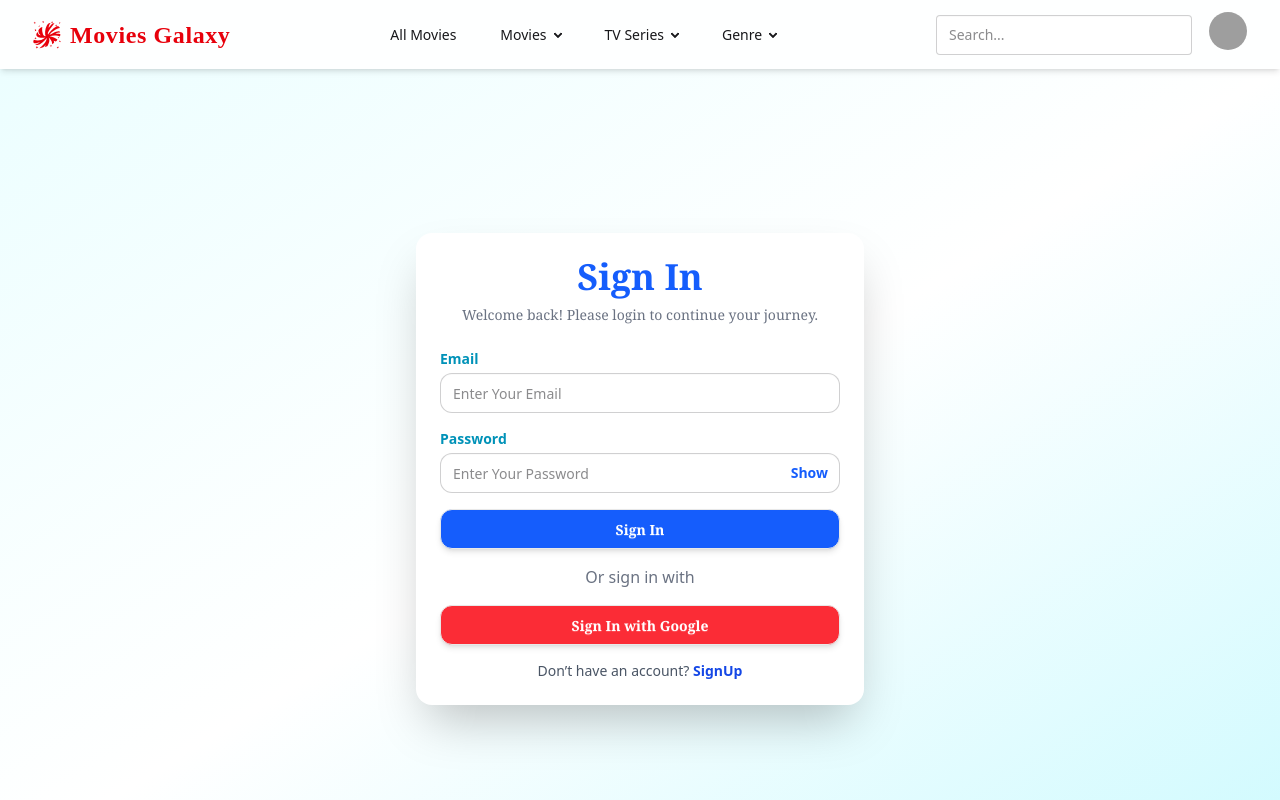
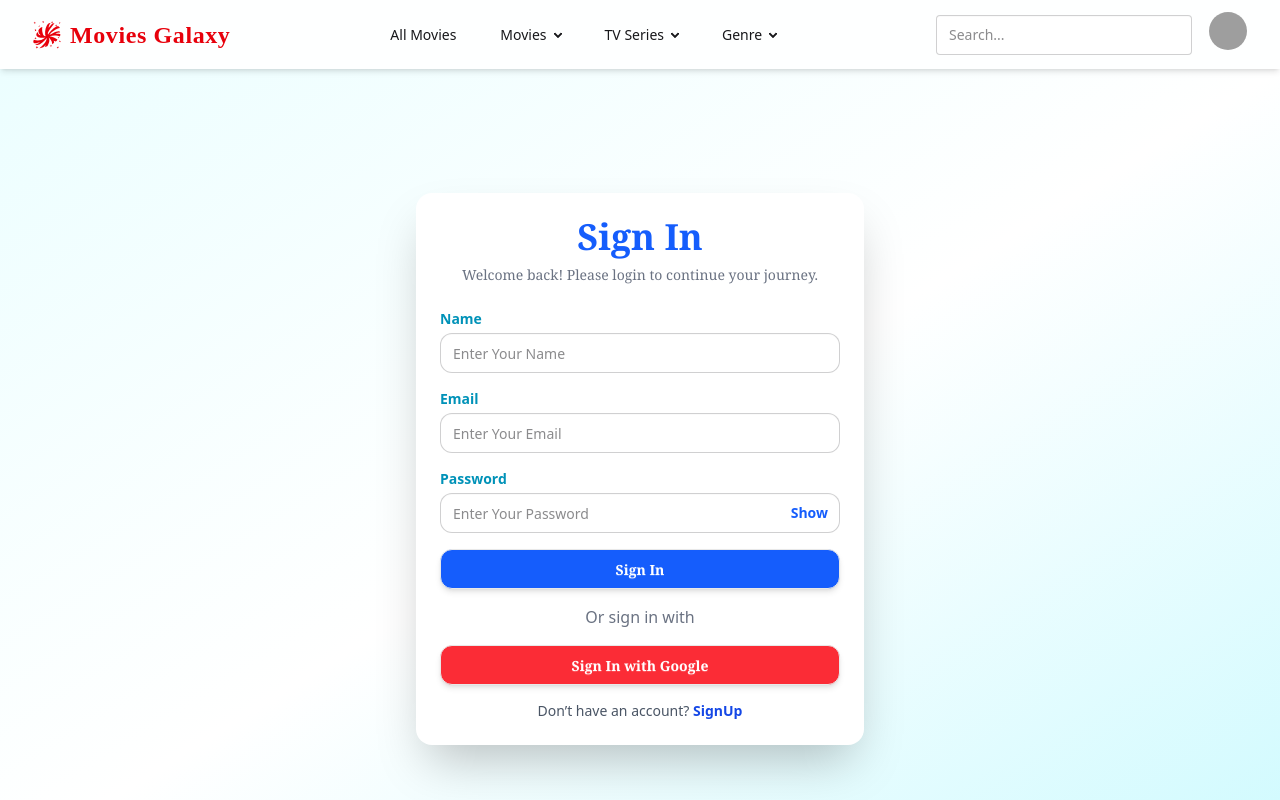
Before and after one commit to Amitkumersarkar/Movies-Galaxy, a React (Vite) app: page /signIn in a window 1280 px wide. Shown: the top 800 px of the page. Built offline with nearby package versions, Linux system fonts and the light colour scheme; grey boxes are pictures that could not be loaded.

Commit message:
The final update

```diff
--- a/src/Pages/SignIn.jsx
+++ b/src/Pages/SignIn.jsx
@@ -12,13 +12,14 @@ const SignIn = () => {
     const handleSignIn = async (e) => {
         e.preventDefault();
         const form = e.target;
+        const name = form.name.value;
         const email = form.email.value;
         const password = form.password.value;
 
         setLoading(true);
 
         try {
-            const result = await signInUser(email, password);
+            const result = await signInUser(name, email, password);
             const user = result.user;
             console.log("Logged in:", user);
 
@@ -92,6 +93,18 @@ const SignIn = () => {
                 <form onSubmit={handleSignIn} className="space-y-4">
                     <div>
                         <label className="block mb-1 text-sm font-semibold text-cyan-600">
+                            Name
+                        </label>
+                        <input
+                            name="name"
+                            type="text"
+                            placeholder="Enter Your Name"
+                            className="input input-bordered w-full rounded-xl focus:ring-2 focus:ring-cyan-400"
+                            required
+                        />
+                    </div>
+                    <div>
+                        <label className="block mb-1 text-sm font-semibold text-cyan-600">
                             Email
                         </label>
                         <input
@@ -148,7 +161,7 @@ const SignIn = () => {
                 {/* Footer */}
                 <p className="text-center mt-4 text-sm text-gray-600">
                     Don’t have an account?{" "}
-                    <Link to="/signUp" className="text-blue-700 font-semibold hover:underline">
+                    <Link to="/signUp" className="text-blue-700 font-bold hover:underline">
                         SignUp
                     </Link>
                 </p>
--- a/src/Pages/SignUp.jsx
+++ b/src/Pages/SignUp.jsx
@@ -176,7 +176,7 @@ const SignUp = () => {
                 {/* Footer */}
                 <p className="text-center mt-4 text-sm text-gray-600">
                     Already have an account?{" "}
-                    <Link to="/signIn" className="text-blue-700 font-semibold hover:underline">
+                    <Link to="/signIn" className="text-green-600 font-bold hover:underline">
                         SignIn
                     </Link>
                 </p>
--- a/src/main.jsx
+++ b/src/main.jsx
@@ -67,8 +67,10 @@ const router = createBrowserRouter([
       },
       {
         path: '/customize',
-        element: <Customize />
-      },
+        element: <Customize />,
+
+      }
+      ,
       {
         path: '/signUp',
         element: <SignUp></SignUp>
```
